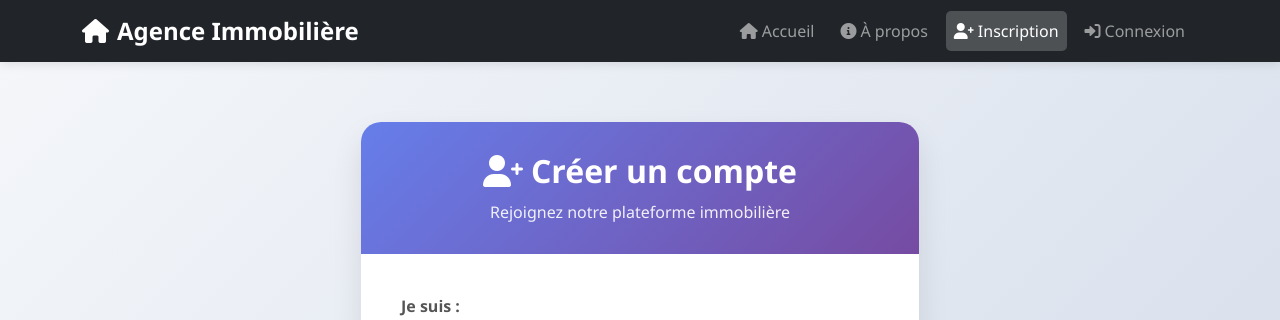
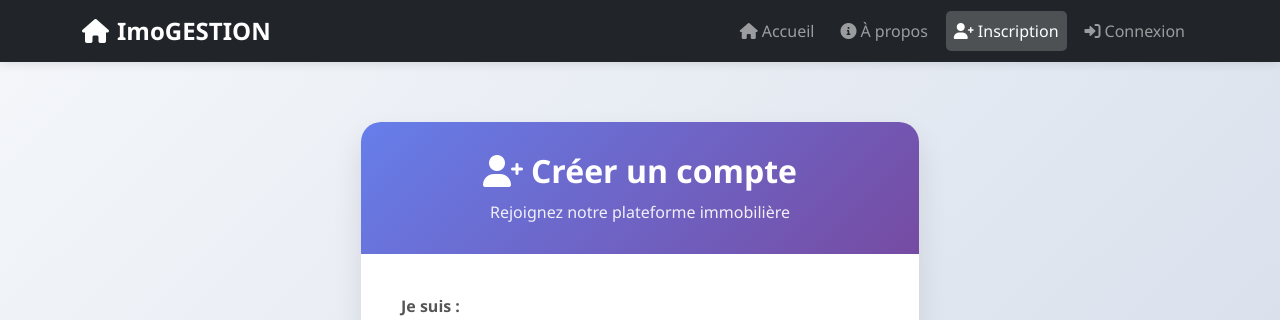
Before and after one commit to DEVELVIS54/GESTION_FINAL, a Django app: page /inscription/ in a window 1280 px wide. Shown: the top 320 px of the page. Run offline with Django 5.2, Linux system fonts and the light colour scheme.

Commit message:
Update inscription.html

```diff
--- a/SE/templates/SE/inscription.html
+++ b/SE/templates/SE/inscription.html
@@ -324,7 +324,7 @@
     <nav class="navbar navbar-expand-lg navbar-dark bg-dark sticky-top">
         <div class="container">
             <a class="navbar-brand" href="{% url 'accueil' %}">
-                <i class="fas fa-home me-2"></i>Agence Immobilière
+                <i class="fas fa-home me-2"></i>ImoGESTION
             </a>
             <button class="navbar-toggler" type="button" data-bs-toggle="collapse" data-bs-target="#navbarNav">
                 <span class="navbar-toggler-icon"></span>
```
